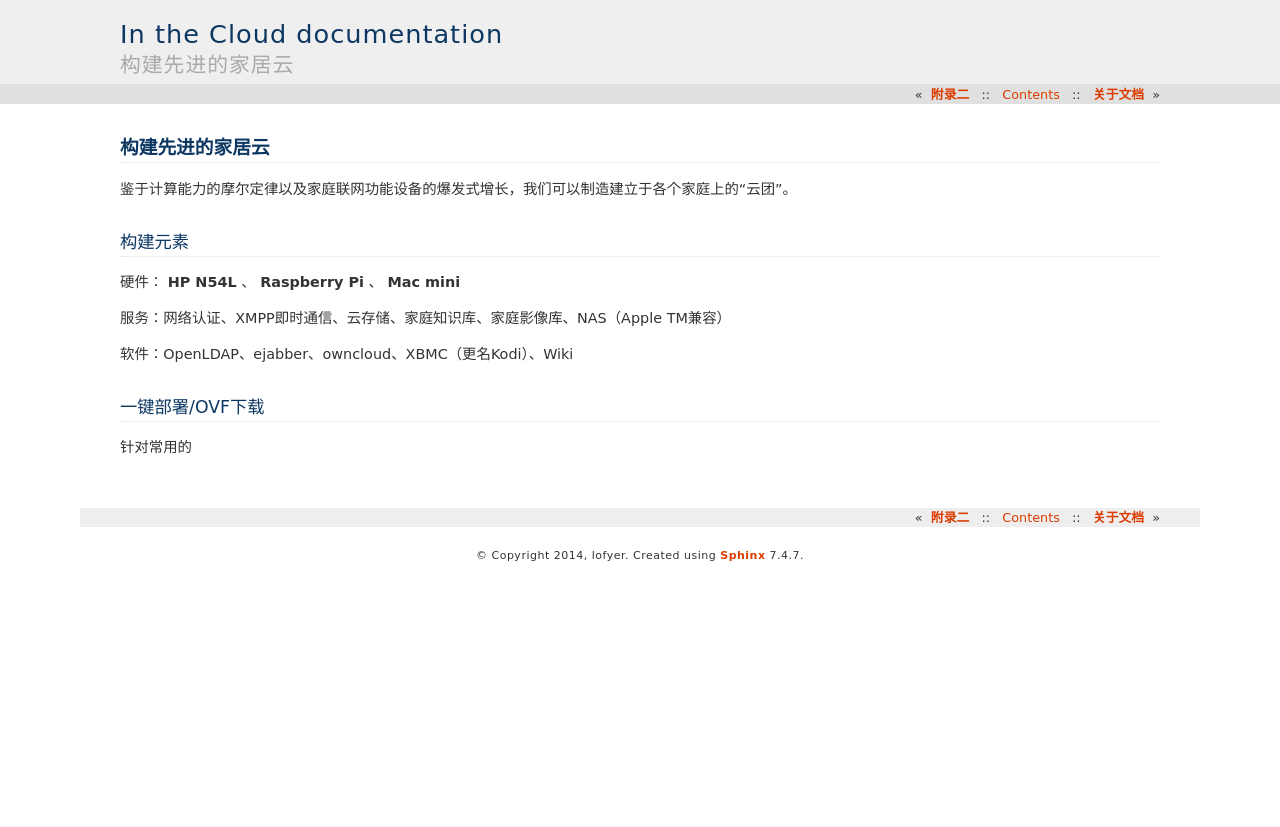
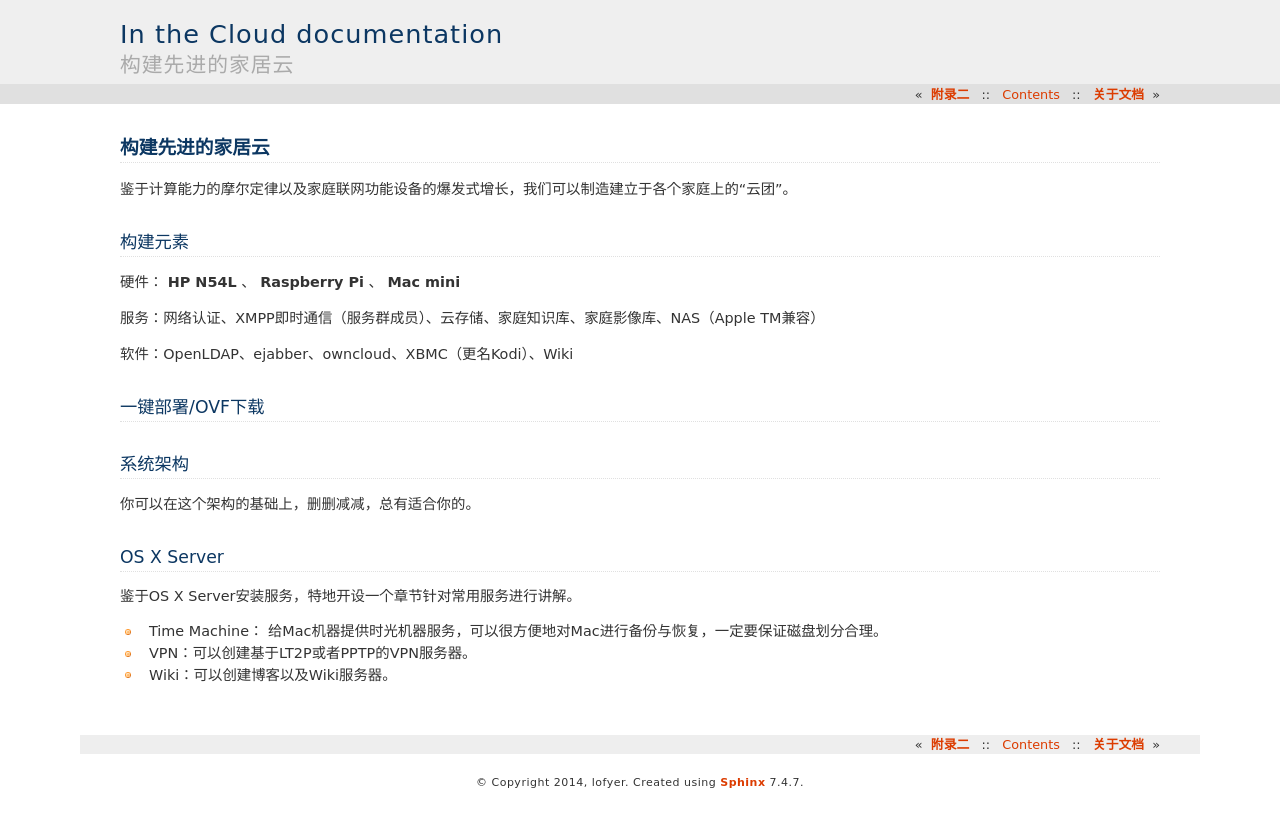
Before and after one commit to lofyer/InTheCloud, a Sphinx documentation site: the page built from source/posts/exp.rst, in a window 1280 px wide. Shown: the top 827 px of the page. Built offline with Sphinx 7.4.7, drawn with Linux system fonts in a browser that asks for light colours; formulas are drawn with MathJax 3.

Commit message:
更新部分

```diff
--- a/source/posts/exp.rst
+++ b/source/posts/exp.rst
@@ -9,11 +9,25 @@
 
 硬件： **HP N54L** 、 **Raspberry Pi** 、 **Mac mini**
 
-服务：网络认证、XMPP即时通信、云存储、家庭知识库、家庭影像库、NAS（Apple TM兼容）
+服务：网络认证、XMPP即时通信（服务群成员）、云存储、家庭知识库、家庭影像库、NAS（Apple TM兼容）
 
 软件：OpenLDAP、ejabber、owncloud、XBMC（更名Kodi）、Wiki
 
 一键部署/OVF下载
 ----------------
 
-针对常用的
+系统架构
+--------
+
+你可以在这个架构的基础上，删删减减，总有适合你的。
+
+OS X Server
+-----------
+
+鉴于OS X Server安装服务，特地开设一个章节针对常用服务进行讲解。
+
+- Time Machine： 给Mac机器提供时光机器服务，可以很方便地对Mac进行备份与恢复，一定要保证磁盘划分合理。
+
+- VPN：可以创建基于LT2P或者PPTP的VPN服务器。
+
+- Wiki：可以创建博客以及Wiki服务器。
```
Also changed, not shown: source/posts/appendix01.rst (+6 -5 lines).
